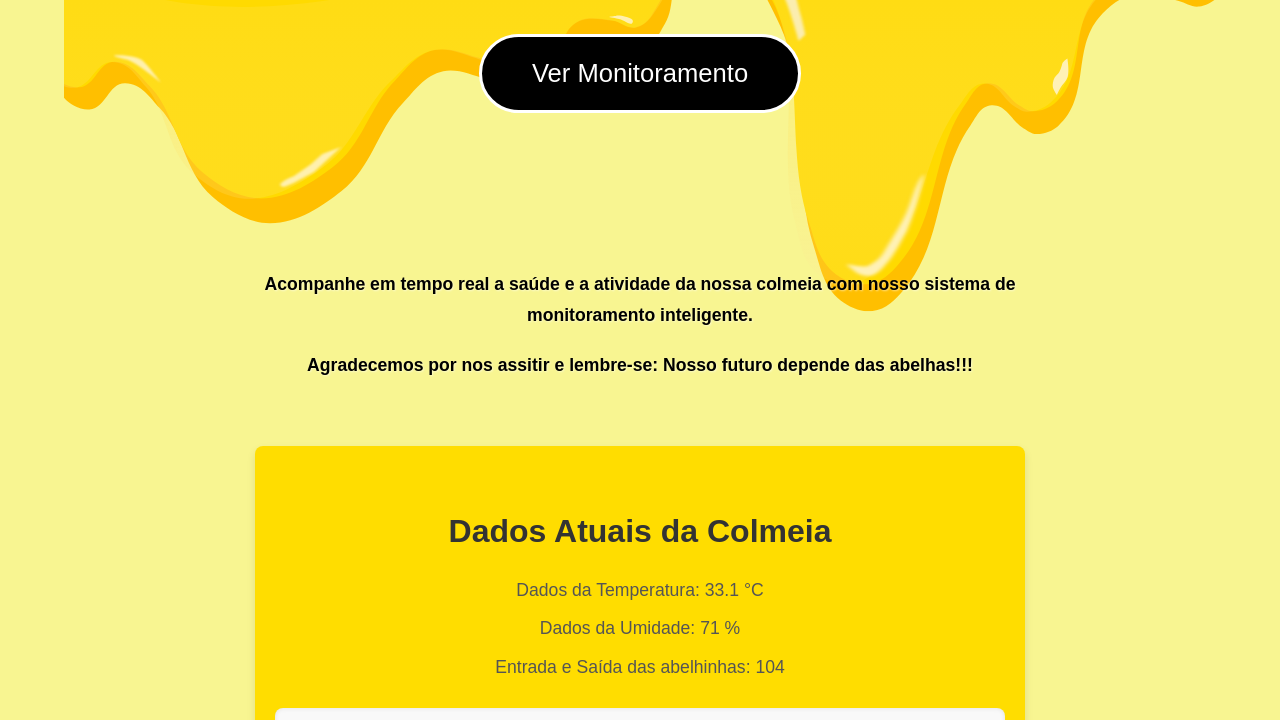
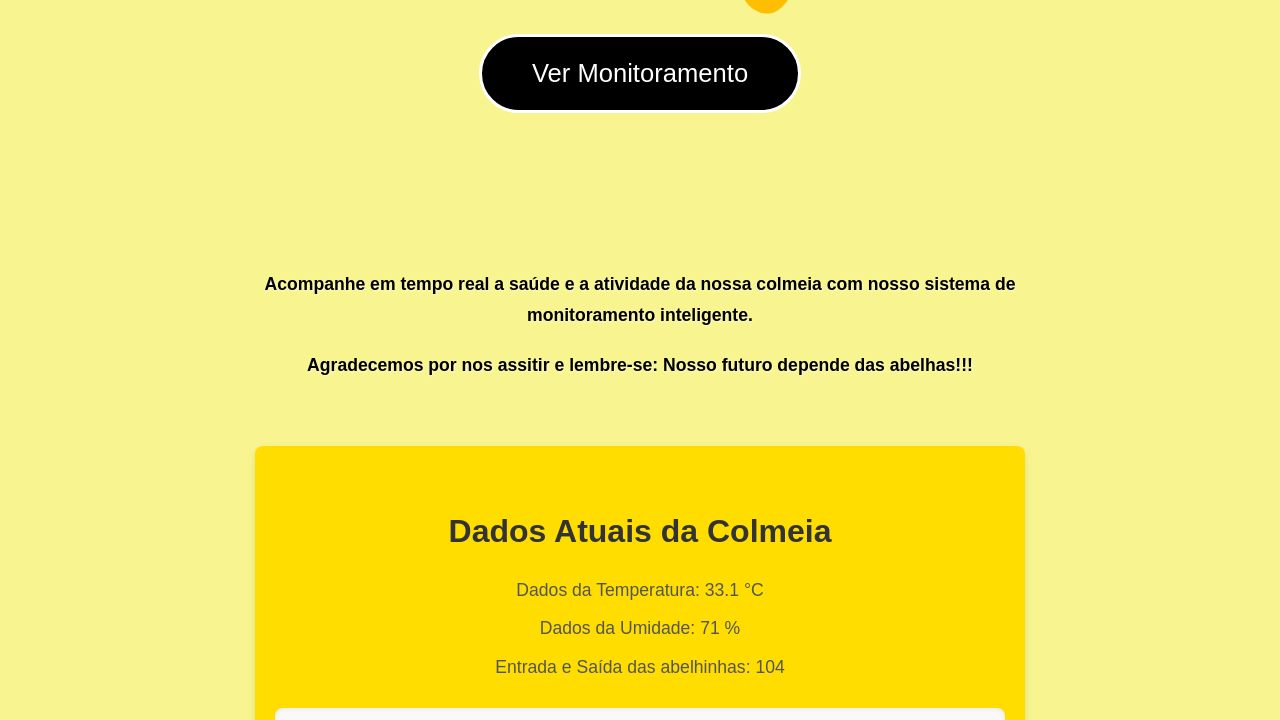
Before and after one commit to EmmahPaulino/Colmeia-Inteligente, a plain HTML site: page index.html in a window 1280 px wide. Shown: the part 359-1079 px from the top of the page. Drawn offline with nearby package versions, Linux system fonts and the light colour scheme; a web font is replaced by a local one.

Commit message:
Update style.css

```diff
--- a/style.css
+++ b/style.css
@@ -29,7 +29,7 @@ body {
 
     /* IMAGEM PARA DESKTOP */
     background-image: url('mel-3D-escorrendo.svg..svg'); /* Nome exato do SVG para desktop */
-    background-size: 90%; /* Ajusta para cobrir toda a área, pode cortar bordas */
+    background-size: 50%; /* Ajusta para cobrir toda a área, pode cortar bordas */
     background-repeat: no-repeat;
     background-position: center top;
     background-color: transparent;
```
